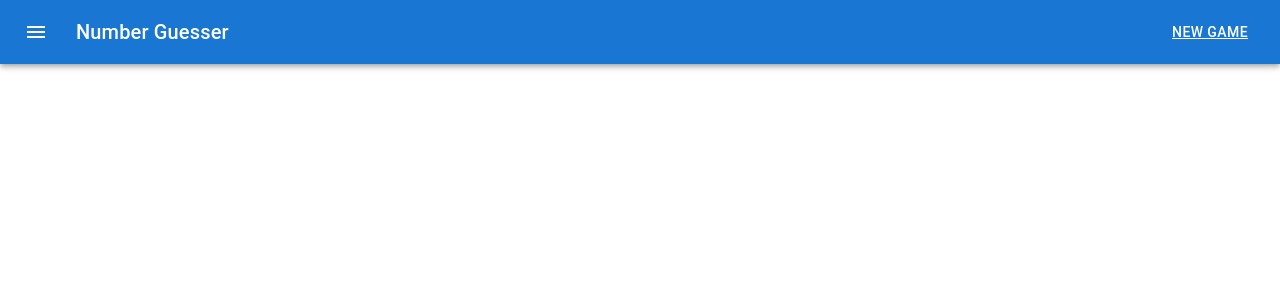
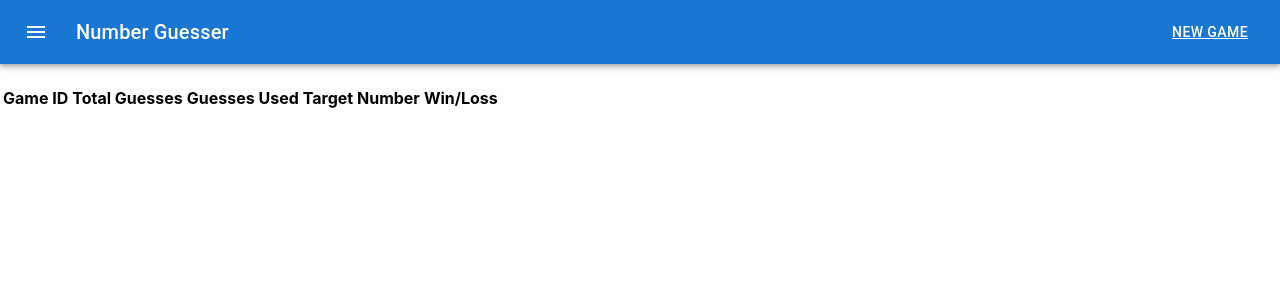
Before and after one commit to RjCoyle20/Number-Guesser, a React (Create React App) app in the folder front-end/: page /user in a window 1280 px wide. Shown: the top 300 px of the page. Built offline with nearby package versions, Linux system fonts and the light colour scheme.

Commit message:
Set up profile table, which is currently displaying stats from backend. Formatting is not taking, however.

```diff
--- a/front-end/src/pages/user/Profile.js
+++ b/front-end/src/pages/user/Profile.js
@@ -14,6 +14,7 @@ export default function Profile(){
     console.log("username read: " + username);
 
     useEffect( () => {
+
         const fetchGames = async () => {
         try {
             const response = await fetch ("http://localhost:8080/user/" + username, {
@@ -24,17 +25,42 @@ export default function Profile(){
             });
             const data = await response.json();
             setGames(data);
+            console.log(data);
+
         } catch (error) {
             console.error('Error fetching search results:', error);
         }
+    };
+
+    if(username) {
+        fetchGames();
     }
-    })
+    }, [username])
 
     return(
         <div>
         <h1>{username}</h1>
-        <Table>
-
+        <Table striped bordered hover>
+            <thead>
+                <tr>
+                    <th>Game ID</th>
+                    <th>Total Guesses</th>
+                    <th>Guesses Used</th>
+                    <th>Target Number</th>
+                    <th>Win/Loss</th>
+                </tr>
+            </thead>
+            <tbody>
+                {games.map((game) => (
+                    <tr key= {game.id}>
+                        <td>{game.id}</td>
+                        <td>{game.guessTotal}</td>
+                        <td>{game.kGuesses}</td>
+                        <td>{game.targetNumber}</td>
+                        <td>{game.successful ? "WIN" : "LOSS"}</td>
+                    </tr>
+                ))}
+            </tbody>
         </Table>
         </div>
     )
```
